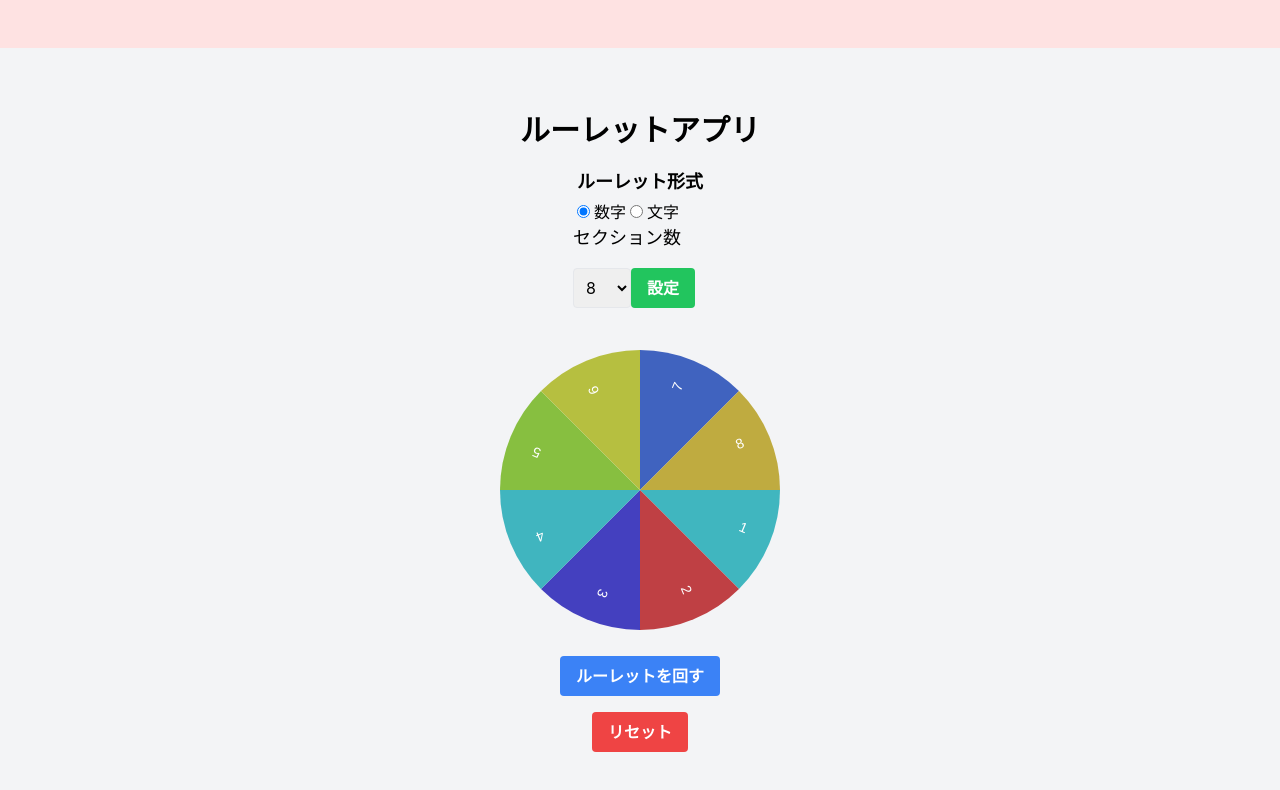
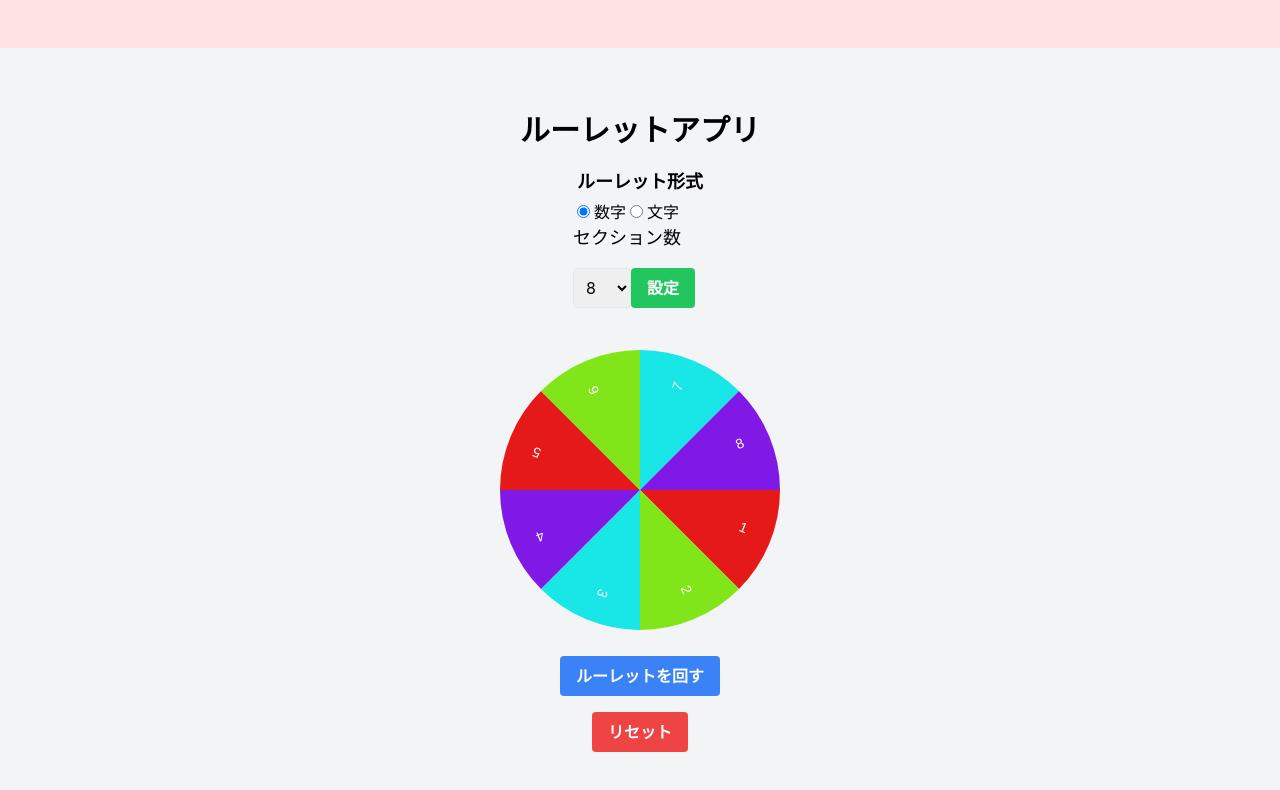
Before and after one commit to redbeans1223/roulette-app, a React (Create React App) app: page / in a window 1280 px wide. Shown: the top 790 px of the page. Built offline with nearby package versions, Linux system fonts and the light colour scheme.

Commit message:
Fix setColor

```diff
--- a/src/App.js
+++ b/src/App.js
@@ -14,7 +14,7 @@ const App = () => {
   const [colors, setColors] = useState([]);
 
   useEffect(() => {
-      setColors(Array(sections.count).fill().map(( _, i) => `hsl(${Math.random() * 360}, 50%, 50%)`));
+      setColors(Array(sections.count).fill().map(( _, i) => `hsl(${i * (720 / sections.count) }, 80%, 50%)`));
   }, [sections.count]);
 
   const handleFormSubmit = async ({ sectionCount, sectionType, labels}) => {
--- a/src/components/RouletteWheel.js
+++ b/src/components/RouletteWheel.js
@@ -23,7 +23,7 @@ const RouletteWheel = ({sections, rotation, colors}) => {
             ctx.beginPath();
             ctx.arc(centerX, centerY, radius, startAngle, endAngle);
             ctx.lineTo(centerX, centerY);
-            ctx.fillStyle = colors[i] || `hsl(${i * (360 / count) }, 80%, ${i % 2 === 0 ? 40 : 60}%)`;
+            ctx.fillStyle = colors[i] || `hsl(${i * (720 / sections.count) }, 80%, 50%)`; // `hsl(${i * (360 / count) }, 80%, ${i % 2 === 0 ? 40 : 60}%)`;
             ctx.fill();
 
             // テキスト描画
```
